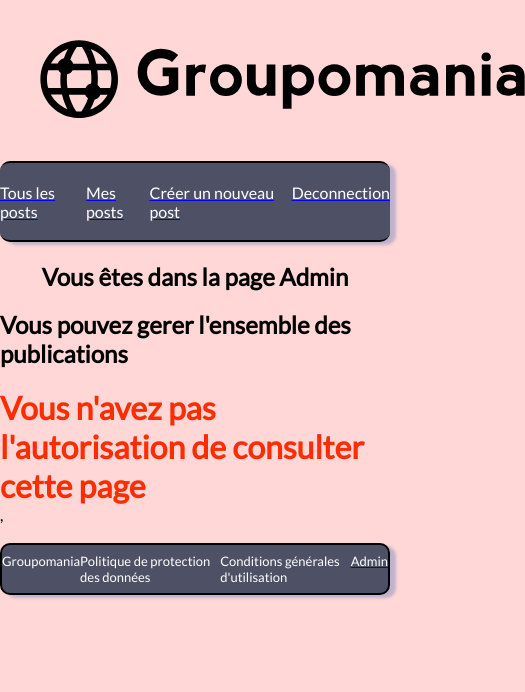
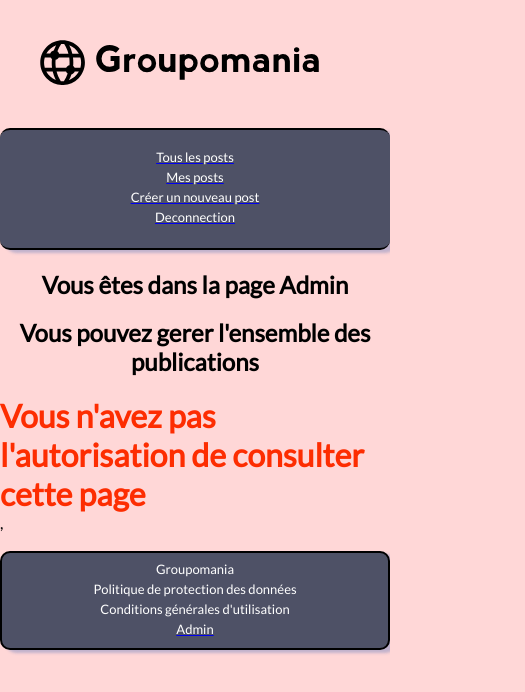
Before and after one commit to FabriceFleche/FabriceFleche_7_092022, a React (Create React App) app in the folder frontend/: page /admin in a window 390 px wide. Shown: the top 692 px of the page, 525 px wide, since content can reach past the window. Built offline with nearby package versions, Linux system fonts and the light colour scheme.

Commit message:
maj style

```diff
--- a/frontend/src/components/admin/Administrateur.js
+++ b/frontend/src/components/admin/Administrateur.js
@@ -2,17 +2,6 @@
 import '../../styles/components/postsImport.css';
 
 const textFromStorage = localStorage.getItem("token");
-
-//if (1 == 1) { Administrateur() } else { alert("ca fonctionne") };
-// function testNum() {
-
-//     if (1 == 0) {
-//         Administrateur();
-//     } else {
-//         alert("ca fonctionne");
-//     }
-
-// }
 
 const Administrateur = () => {
     const [post, setPost] = useState([])
@@ -44,7 +33,7 @@
     };
 
     return (
-        <div>
+        <div className="pagePosts">
             {post.map((post, index) => {
                 return (
                     <div className="posts" key={index}>
--- a/frontend/src/styles/components/banner.css
+++ b/frontend/src/styles/components/banner.css
@@ -2,3 +2,9 @@
 
     margin: 40px;
 }
+
+@media all and (max-width: 991px) {
+    .groupomania-banner img {
+        width: 90%;
+    }
+}
--- a/frontend/src/styles/components/createPost.css
+++ b/frontend/src/styles/components/createPost.css
@@ -41,3 +41,9 @@
     padding: 4%;
     font-weight: bold;
 }
+
+@media all and (max-width: 991px) {
+    .formCreatepost {
+        width: 80%;
+    }
+}
--- a/frontend/src/styles/components/delPost.css
+++ b/frontend/src/styles/components/delPost.css
@@ -28,3 +28,9 @@
 .group_buttonTwo {
     background-color: rgb(165, 213, 159);
 }
+
+@media all and (max-width: 991px) {
+    .group_button {
+        width: 100%;
+    }
+}
--- a/frontend/src/styles/components/footer.css
+++ b/frontend/src/styles/components/footer.css
@@ -17,3 +17,15 @@
     color: white;
     font-size: small;
 }
+
+@media all and (max-width: 991px) {
+    .footer_ul {
+        flex-direction: column;
+    }
+
+    .footer_ul_li {
+        text-align: center;
+        font-size: small;
+        margin-bottom: 1%;
+    }
+}
--- a/frontend/src/styles/components/navigation.css
+++ b/frontend/src/styles/components/navigation.css
@@ -16,3 +16,16 @@
 .navigation_ul_li {
     color: white;
 }
+
+@media all and (max-width: 991px) {
+    .navigation_ul {
+        width: 100%;
+        flex-direction: column;
+    }
+
+    .navigation_ul_li {
+        text-align: center;
+        font-size: small;
+        margin-bottom: 1%;
+    }
+}
--- a/frontend/src/styles/components/postsImport.css
+++ b/frontend/src/styles/components/postsImport.css
@@ -29,6 +29,8 @@
 }
 
 .posts_content {
+    width: 100%;
+    word-wrap: break-word;
     padding-left: 5px;
     color: black;
     padding-top: 3%;
@@ -101,6 +103,10 @@
 @media all and (max-width: 991px) {
     .posts {
         background-color: whitesmoke;
+        display: flex;
+        flex-direction: column;
+        width: 80%;
+
 
     }
 }
--- a/frontend/src/styles/pages.css
+++ b/frontend/src/styles/pages.css
@@ -35,6 +35,7 @@
 .pagePosts {
     display: flex;
     justify-content: space-around;
+    flex-wrap: wrap;
 }
 
 .connectionCreateUser {
@@ -46,6 +47,11 @@
     .pagePosts {
         display: flex;
         flex-direction: column;
+        align-items: center;
+    }
+
+    .publications {
+        text-align: center;
     }
 }
 
```
